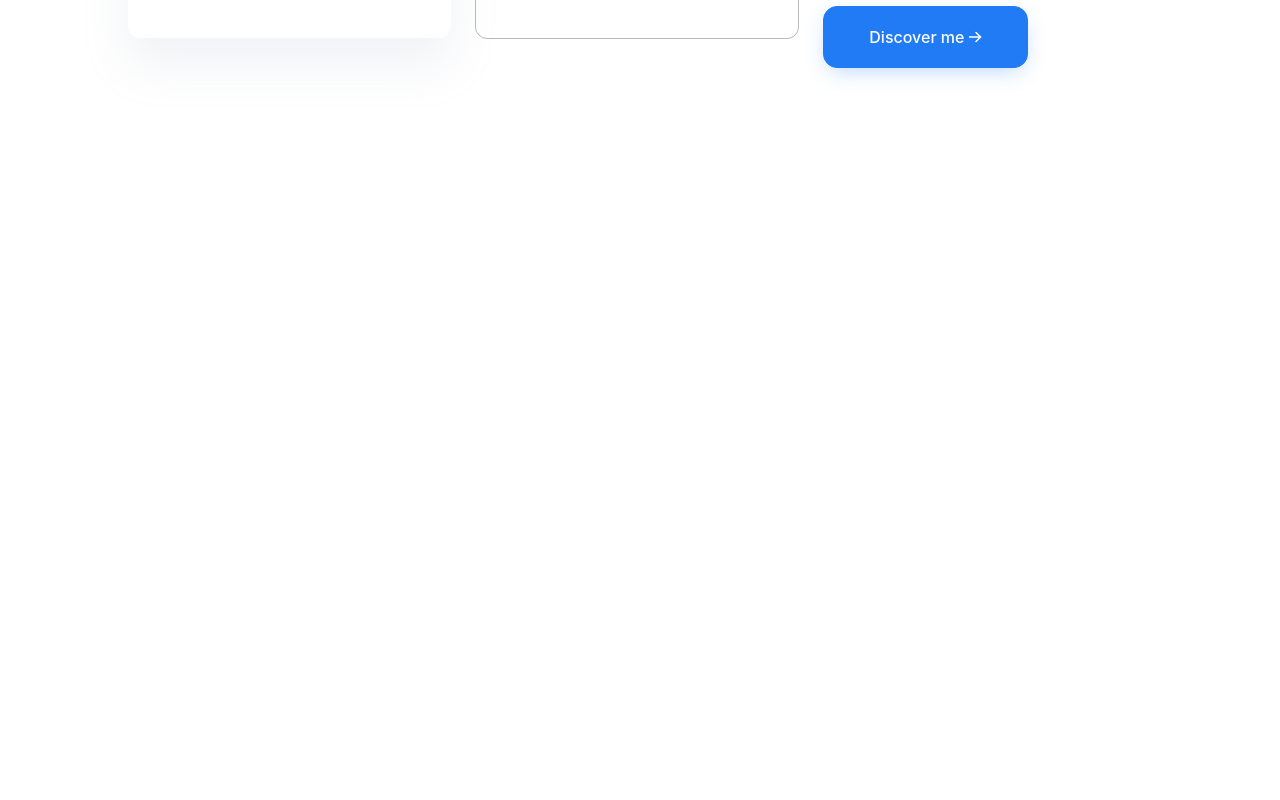
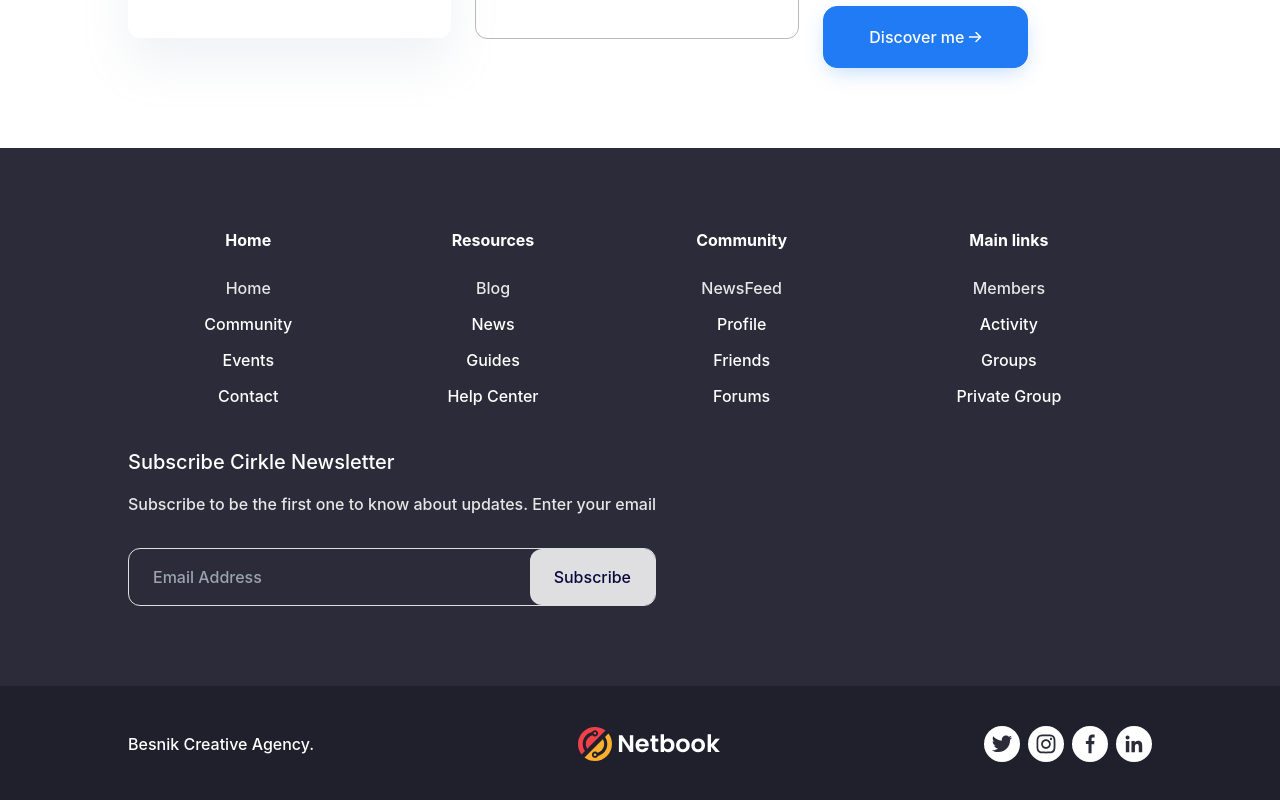
Before and after one commit to aihamrad/Netbook, a React (Create React App) app: page / in a window 1280 px wide. Shown: the part 1850-2650 px from the top of the page. Before the commit the page ends 1998 px from the top, so only its background shows below. Built offline with nearby package versions, Linux system fonts and the light colour scheme.

Commit message:
add footer component

```diff
--- a/src/App.js
+++ b/src/App.js
@@ -5,6 +5,7 @@ import Navbar from "./components/Navbar";
 import HeaderSection from "./layouts/HeaderSection";
 import JoinNetworkSection from "./layouts/JoinNetworkSection";
 import AchievementSection from "./layouts/AchievementSection";
+import Footer from "./layouts/Footer";
 
 const App = () => {
   return (
@@ -19,6 +20,9 @@ const App = () => {
       <section>
         <AchievementSection />
       </section>
+      <footer>
+        <Footer />
+      </footer>
     </div>
   );
 };
--- /dev/null
+++ b/src/layouts/Footer/index.js
@@ -0,0 +1,102 @@
+import Logo from "../../components/Logo";
+import {
+  Facebook,
+  Twitter,
+  Instagram,
+  LinkedIn,
+} from "../../assets/dynamIcIcons/";
+import Button from "../../components/Button";
+
+const Footer = () => {
+  const socialLinks = [
+    { link: "/#", icon: <Twitter />, id: "twitter" },
+    { link: "/#", icon: <Instagram />, id: "instagram" },
+    { link: "/#", icon: <Facebook />, id: "facebook" },
+    { link: "/#", icon: <LinkedIn />, id: "linkedIn" },
+  ];
+  return (
+    <div className="background-black text-white">
+      <div className="container">
+        <div className="py-20 flex justify-between flex-wrap max-md:py-5">
+          <div className="md:flex-1 w-[100%]">
+            <table className="mr-44 mb-10 w-[100%] ">
+              <thead>
+                <tr>
+                  <th className="pb-6">Home</th>
+                  <th className="pb-6">Resources</th>
+                  <th className="pb-6">Community</th>
+                  <th className="pb-6">Main links</th>
+                </tr>
+              </thead>
+              <tbody>
+                <tr>
+                  {["Home", "Blog", "NewsFeed", "Members"].map((el) => (
+                    <td
+                      key={el}
+                      className="text-center text-light-grey-2 pb-3 max-md:text-sm"
+                    >
+                      <a href="/#">{el}</a>
+                    </td>
+                  ))}
+                </tr>
+                <tr>
+                  {["Community", "News", "Profile", "Activity"].map((el) => (
+                    <td key={el} className="text-center pb-3 max-md:text-sm">
+                      <a href="/#">{el}</a>
+                    </td>
+                  ))}
+                </tr>
+                <tr>
+                  {["Events", "Guides", "Friends", "Groups"].map((el) => (
+                    <td key={el} className="text-center pb-3 max-md:text-sm">
+                      <a href="/#">{el}</a>
+                    </td>
+                  ))}
+                </tr>
+                <tr>
+                  {["Contact", "Help Center", "Forums", "Private Group"].map(
+                    (el) => (
+                      <td key={el} className="text-center max-md:text-sm">
+                        <a href="/#">{el}</a>
+                      </td>
+                    )
+                  )}
+                </tr>
+              </tbody>
+            </table>
+          </div>
+          <div>
+            <p className="text-xl mb-4">Subscribe Cirkle Newsletter</p>
+            <p className="text-light-grey-2 mb-8 max-md:text-sm">
+              Subscribe to be the first one to know about updates. Enter your
+              email
+            </p>
+            <div className="subscribe-input">
+              <input type="text" placeholder="Email Address" />
+              <Button className="button-subscribe">Subscribe</Button>
+            </div>
+          </div>
+        </div>
+      </div>
+      <div className="background-dark-grey">
+        <div className="container py-10 flex justify-between items-center max-md:flex-col">
+          <p className="max:md:mb-1">Besnik Creative Agency.</p>
+          <Logo color="white" />
+          <div className="flex max-md:mt-1">
+            {socialLinks.map((el) => (
+              <a
+                href={el.link}
+                key={el.id}
+                className="social-media flex items-center justify-center cursor-pointer"
+              >
+                {el.icon}
+              </a>
+            ))}
+          </div>
+        </div>
+      </div>
+    </div>
+  );
+};
+
+export default Footer;
```
